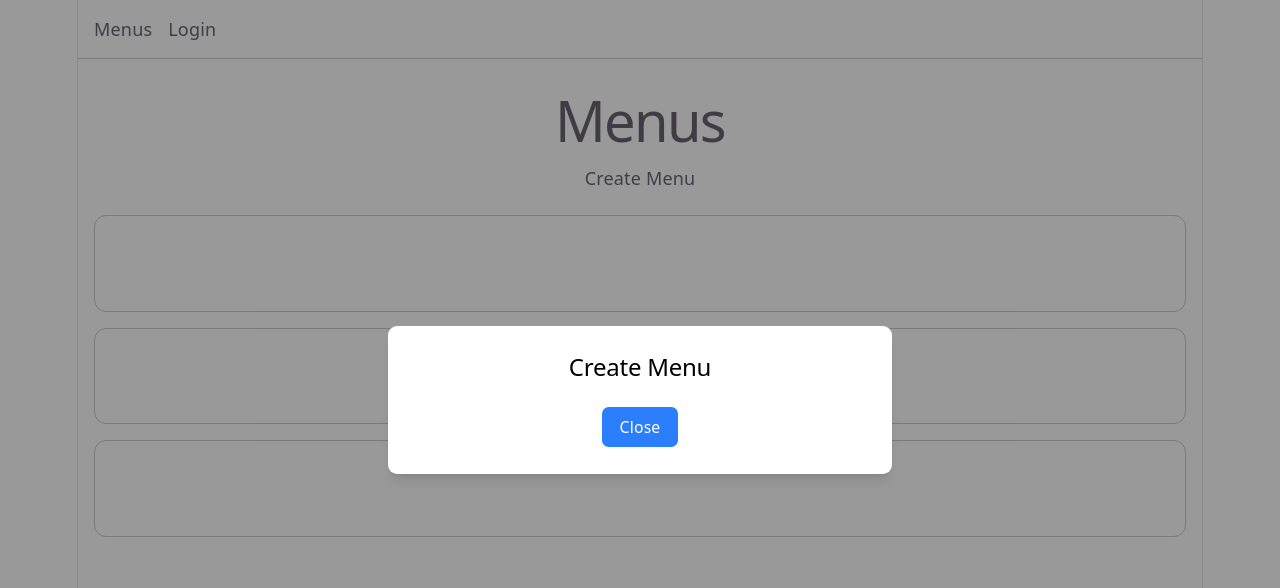
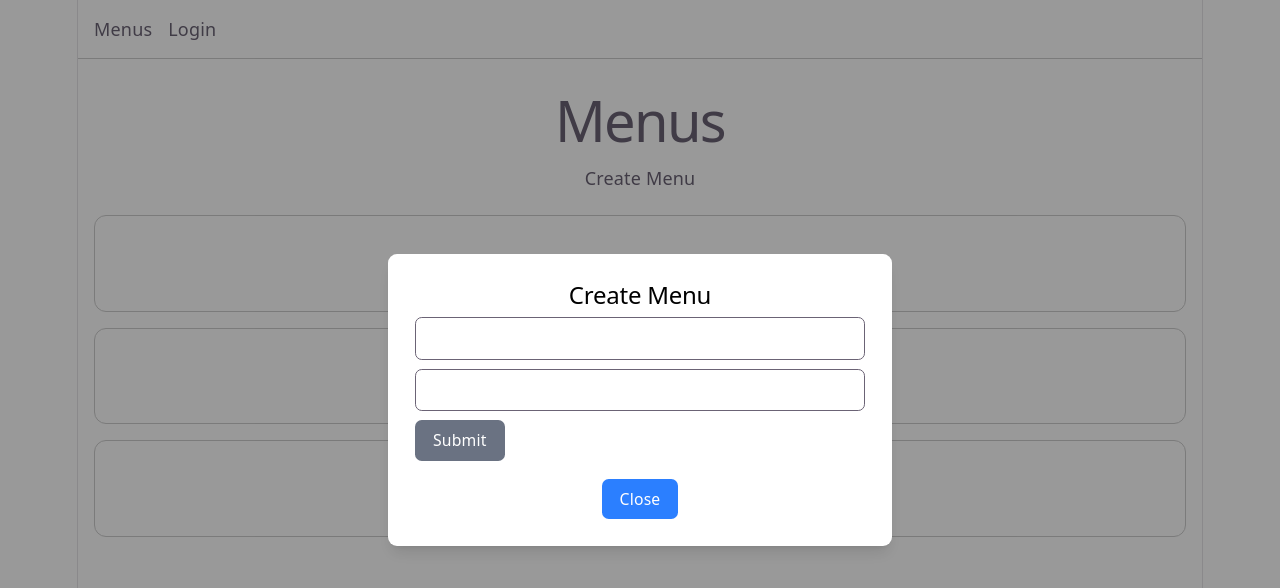
Before and after one commit to enterkvas/menu-manager, a React (Vite) app: page / in a window 1280 px wide. Both pictures are taken after a click on the button "Create Menu". Shown: the top 588 px of the page. Built offline with nearby package versions, Linux system fonts and the light colour scheme.

Commit message:
Implement controlled create menu form

```diff
--- a/src/entities/menu/mockData.ts
+++ b/src/entities/menu/mockData.ts
@@ -2,19 +2,19 @@ import type { Menu } from './types'
 
 export const mockMenus: Menu[] = [
   {
-    id: 1,
+    id: crypto.randomUUID(),
     name: 'Breakfast Menu',
     description: 'Morning meals and coffee',
   },
 
   {
-    id: 2,
+    id: crypto.randomUUID(),
     name: 'Lunch Menu',
     description: 'Burgers, salads and soups',
   },
 
   {
-    id: 3,
+    id: crypto.randomUUID(),
     name: 'Dinner Menu',
     description: 'Steaks, pasta and wine',
   },
--- a/src/entities/menu/types.ts
+++ b/src/entities/menu/types.ts
@@ -1,5 +1,5 @@
 export type Menu = {
-  id: number
+  id: string
   name: string
   description: string
 }
--- a/src/features/create-menu/ui/CreateMenuForm.tsx
+++ b/src/features/create-menu/ui/CreateMenuForm.tsx
@@ -0,0 +1,69 @@
+import { useState } from "react"
+
+type CreateMenuFormProps = {
+    onCreateMenu: (name: string, description: string) => void
+}
+
+export default function CreateMenuForm({
+    onCreateMenu,
+}: CreateMenuFormProps) {
+    const [name, setName] = useState('')
+    const [description, setDescription] = useState('')
+
+   const handleSubmit: React.SubmitEventHandler<HTMLFormElement> = (e) => {
+        e.preventDefault()
+
+        onCreateMenu(name, description)
+
+        setName("")
+        setDescription("")
+    }
+
+    return (
+        <form
+            className="grid gap-2"
+            onSubmit={handleSubmit}>
+            <input
+                className="
+                border
+                rounded-md
+                px-4
+                py-2
+                text-sm"
+                type="text"
+                value={name}
+                onChange={(e) => setName(e.target.value)}
+            />
+
+            <input
+                className="
+                border
+                rounded-md
+                px-4
+                py-2
+                text-sm"
+                type="text"
+                value={description}
+                onChange={(e) => setDescription(e.target.value)}
+            />
+
+            <button
+                className="
+                    justify-self-start
+                    rounded-md
+                    bg-gray-500
+                    px-4
+                    py-2
+                    text-sm
+                    font-medium
+                    text-white
+                    transition-colors
+                    hover:bg-gray-600
+                "
+                type="submit"
+            >
+               Submit
+            </button>
+        </form>
+    )
+}
--- a/src/features/create-menu/ui/CreateMenuModal.tsx
+++ b/src/features/create-menu/ui/CreateMenuModal.tsx
@@ -1,9 +1,13 @@
+import CreateMenuForm from "./CreateMenuForm"
+
 type CreateModalProps = {
     onClose: () => void
+    onCreateMenu: (name: string, description: string) => void
 }
 
 export default function CreateMenuModal({
     onClose,
+    onCreateMenu,
 }: CreateModalProps) {
     return (
         <div
@@ -24,6 +28,10 @@ export default function CreateMenuModal({
                 <h2 className="text-2xl font-bold text-black">
                     Create Menu
                 </h2>
+
+                <CreateMenuForm
+                    onCreateMenu={onCreateMenu}
+                />
 
                 <button
                     className="
--- a/src/pages/MenusPage/MenusPage.tsx
+++ b/src/pages/MenusPage/MenusPage.tsx
@@ -5,11 +5,22 @@ import { mockMenus } from '@/entities/menu/mockData'
 
 import CreateMenuButton from '@/features/create-menu/ui/CreateMenuButton'
 import CreateMenuModal from '@/features/create-menu/ui/CreateMenuModal'
+import type { Menu } from '@/entities/menu/types'
 
 export function MenusPage() {
-  const [menus] = useState(mockMenus)
+  const [menus, setMenus] = useState(mockMenus)
 
   const [isCreateModalOpen, setIsCreateModalOpen] = useState(false)
+
+  const handleCreateMenu = (name: string, description: string) => {
+    const newMenu: Menu = {
+      id: crypto.randomUUID(),
+      name,
+      description,
+    }
+
+    setMenus((prev) => [...prev, newMenu])
+  }
 
   return (
     <div>
@@ -37,6 +48,7 @@ export function MenusPage() {
       {isCreateModalOpen && (
         <CreateMenuModal
           onClose={() => setIsCreateModalOpen(false)}
+          onCreateMenu={handleCreateMenu}
         />
       )}
 
```
